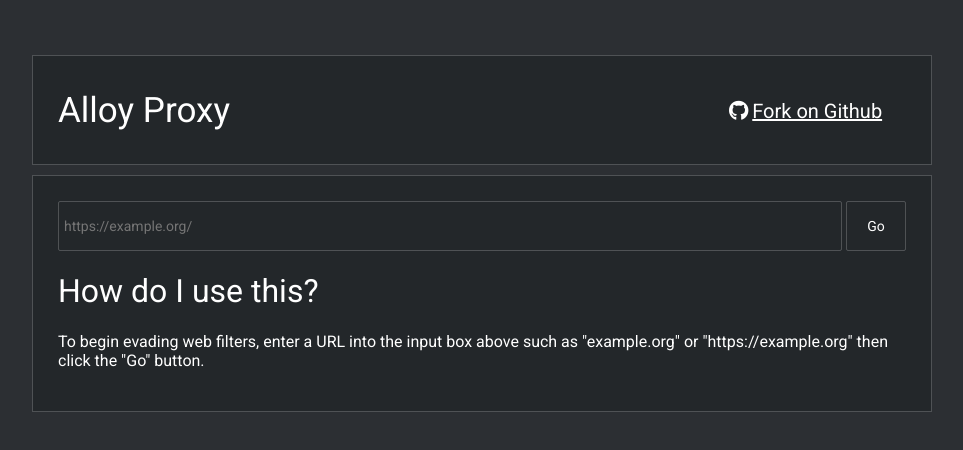
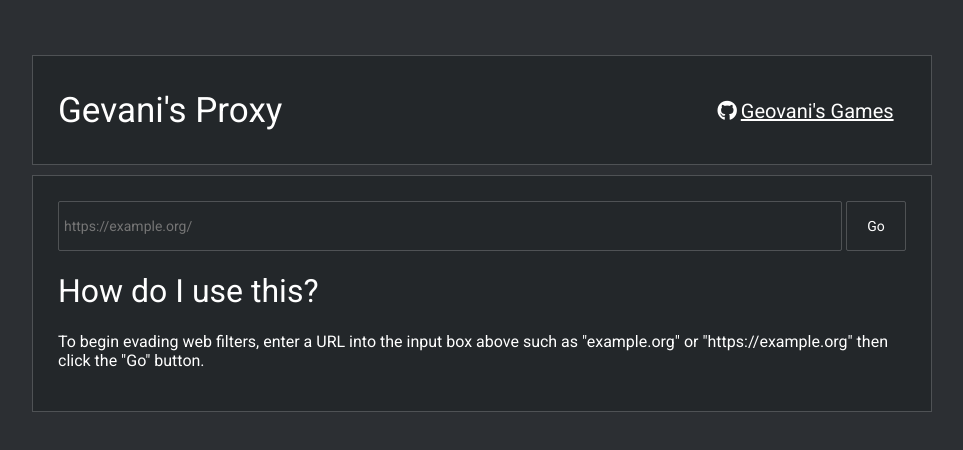
Before and after one commit to geovanidude/mcpspro, a website: page public/index.html in a window 1280 px wide. Shown: the whole page, without its empty margins (158-1121 px from the left). Drawn offline with Linux system fonts and the light colour scheme.

Commit message:
Update index.html

```diff
--- a/public/index.html
+++ b/public/index.html
@@ -4,8 +4,8 @@
     <body>
         <div class="wrapper">
             <header>
-                <div id="intro">Al<span>loy</span> Pro<span>xy</span></div>
-                <a id="github" href="https://github.com/titaniumnetwork-dev/alloy"><i class="fab fa-github"></i>Fork on Github</a>
+                <div id="intro">Ge<span>vani's</span> Pro<span>xy</span></div>
+                <a id="github" href="https://geovaniw.carrd.co/"><i class="fab fa-github"></i>Geovani's Games</a>
             </header>
             <div class="container">
                 <div class="form">
```
